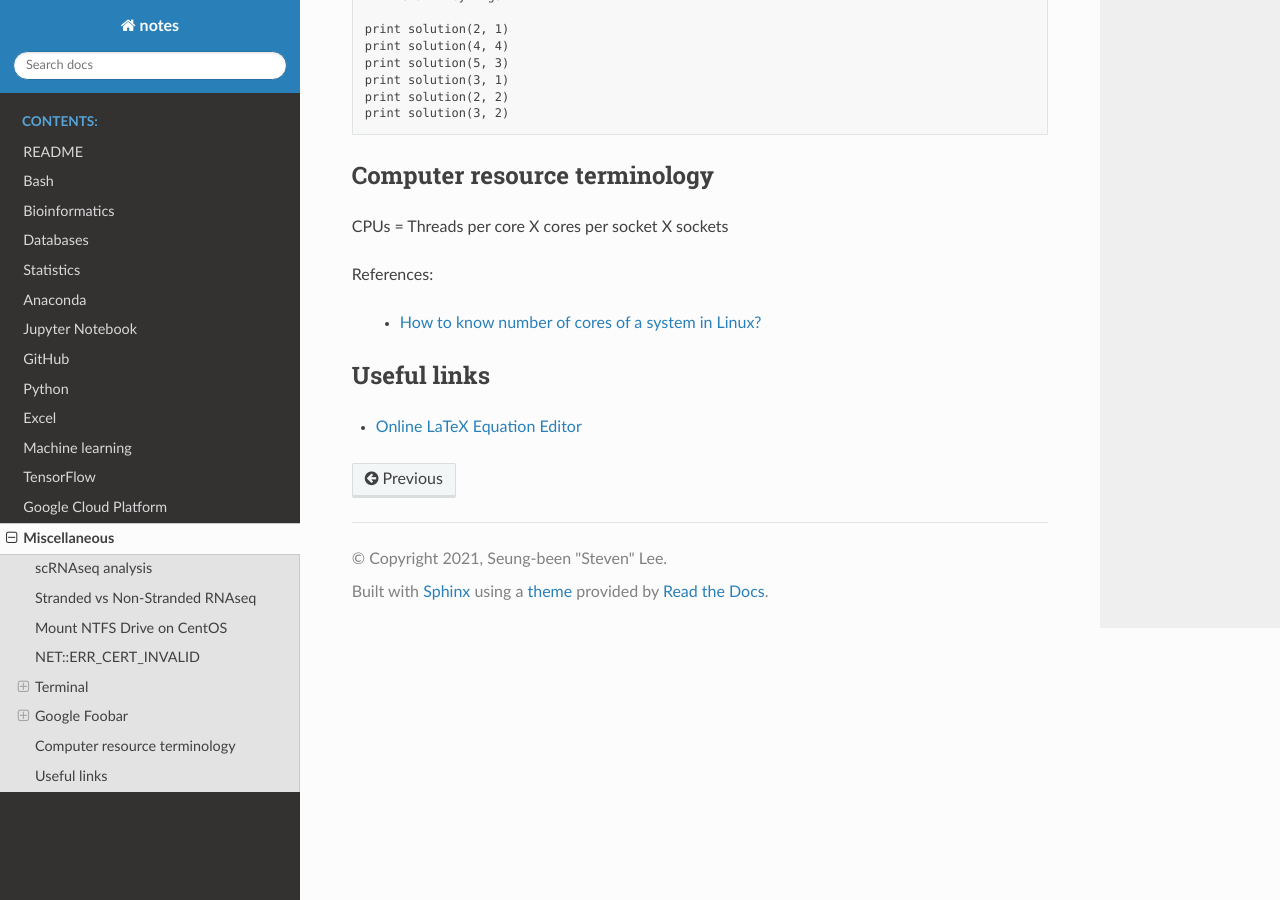
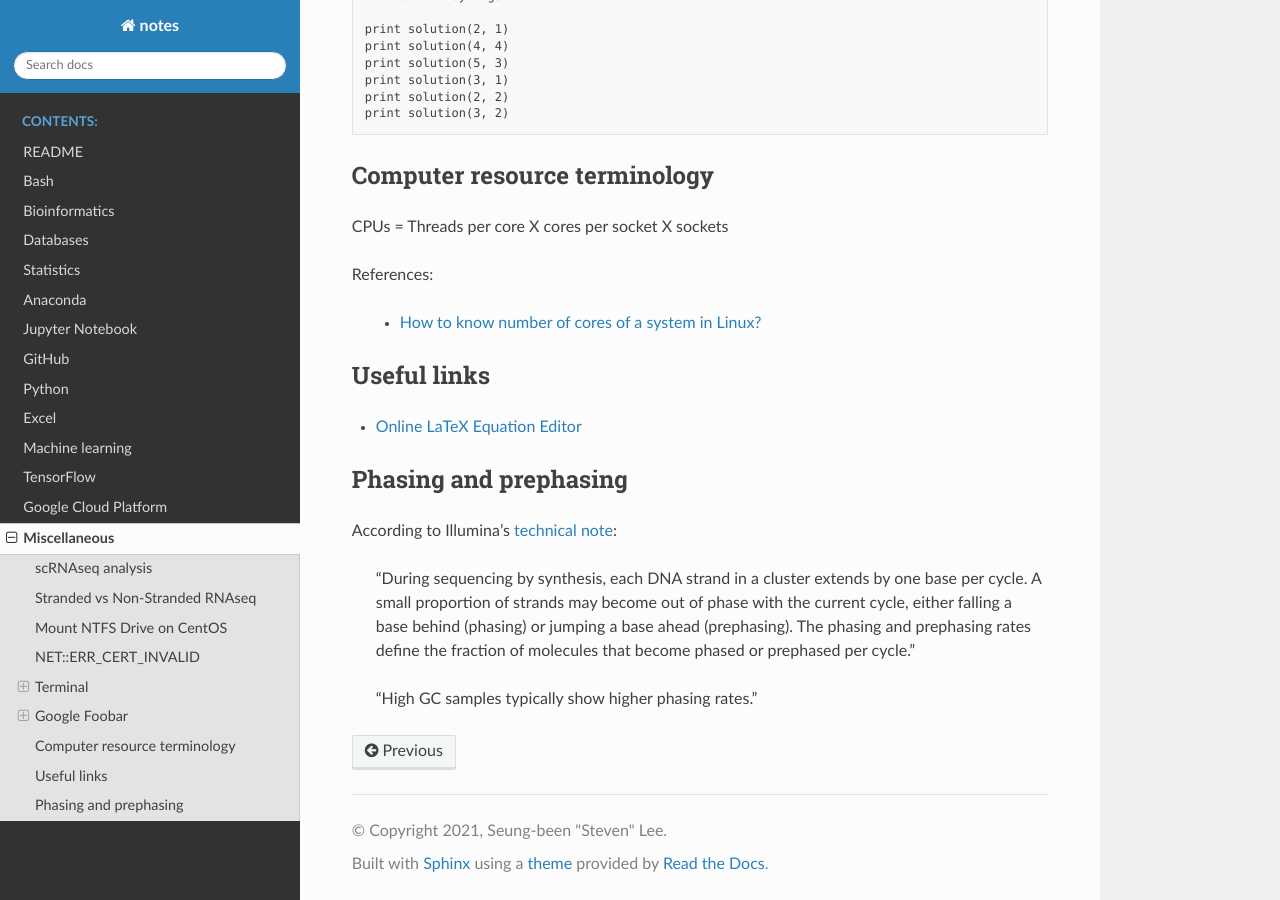
Before and after one commit to sbslee/notes, a Sphinx documentation site: the page built from docs/miscellaneous.rst, in a window 1280 px wide and 900 px high, scrolled down 4633 px. Built offline with Sphinx 7.4.7 and the Read the Docs theme 2.0.0, drawn with Linux system fonts in a browser that asks for light colours.

Commit message:
Update docs

```diff
--- a/docs/miscellaneous.rst
+++ b/docs/miscellaneous.rst
@@ -235,3 +235,16 @@ Useful links
 ============
 
 - `Online LaTeX Equation Editor <https://latex.codecogs.com/eqneditor/editor.php>`__
+
+Phasing and prephasing
+======================
+
+According to Illumina's `technical note <https://www.illumina.com/content/dam/illumina-support/documents/products/technotes/technote_phixcontrolv3.pdf>`__:
+
+  "During sequencing by synthesis, each DNA strand in a cluster extends by
+  one base per cycle. A small proportion of strands may become out of phase
+  with the current cycle, either falling a base behind (phasing) or jumping a
+  base ahead (prephasing). The phasing and prephasing rates define the
+  fraction of molecules that become phased or prephased per cycle."
+
+  "High GC samples typically show higher phasing rates."
```
